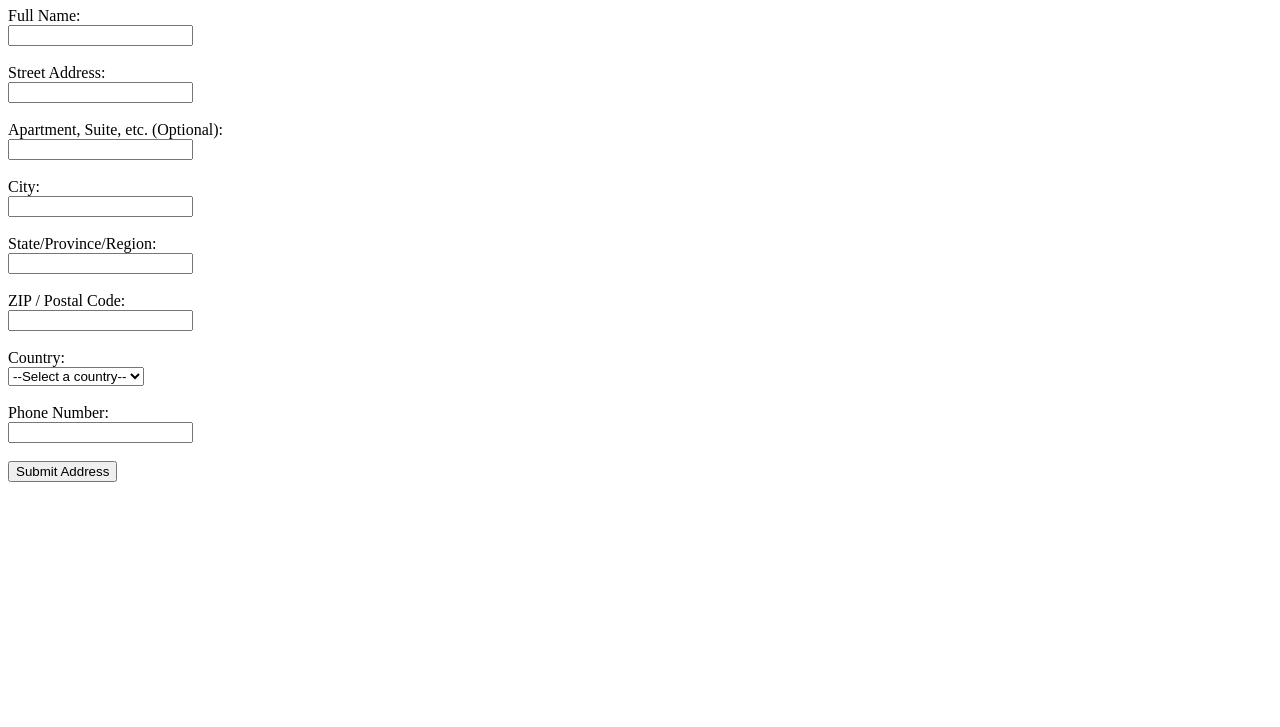
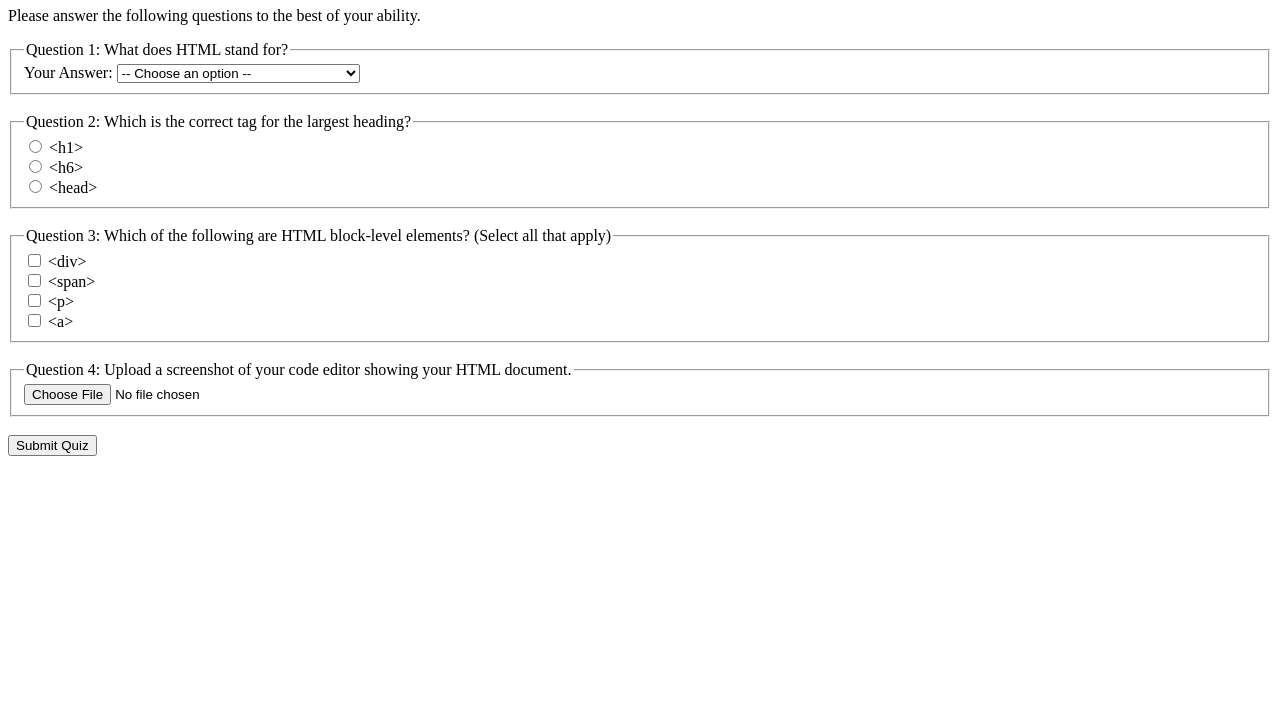
Before and after one commit to bilal-elamrani/BilalElamrani, a plain HTML site: page index.html in a window 1280 px wide. Shown: the part 73-800 px from the top of the page. Drawn offline with Linux system fonts and the light colour scheme.

Commit message:
Add files via upload

```diff
--- a/index.html
+++ b/index.html
@@ -1,54 +1,72 @@
 <!DOCTYPE html>
 <html>
 <head>
-    <title>Address Form</title>
+    <title>HTML Quiz</title>
 </head>
 <body>
 
-    <h1>Shipping Address</h1>
+    <h1>Basic HTML Quiz</h1>
+    <p>Please answer the following questions to the best of your ability.</p>
 
-    <form action="/submit-address" method="post">
+    <form action="/submit-quiz" method="post" enctype="multipart/form-data">
 
-        <!-- Full Name -->
-        <label for="full-name">Full Name:</label><br>
-        <input type="text" id="full-name" name="full_name" required><br><br>
+        <!-- Question 1: Select (Dropdown) -->
+        <fieldset>
+            <legend>Question 1: What does HTML stand for?</legend>
+            <label for="q1-answer">Your Answer:</label>
+            <select id="q1-answer" name="html_meaning" required>
+                <option value="">-- Choose an option --</option>
+                <option value="hyper_text_markup_language">Hyper Text Markup Language</option>
+                <option value="high_tech_modern_language">High Tech Modern Language</option>
+                <option value="home_tool_management_language">Home Tool Management Language</option>
+                <option value="hyperlink_and_text_markup_language">Hyperlink and Text Markup Language</option>
+            </select>
+        </fieldset>
 
-        <!-- Street Address Line 1 -->
-        <label for="address-1">Street Address:</label><br>
-        <input type="text" id="address-1" name="address_1" required><br><br>
+        <br>
 
-        <!-- Street Address Line 2 (Optional) -->
-        <label for="address-2">Apartment, Suite, etc. (Optional):</label><br>
-        <input type="text" id="address-2" name="address_2"><br><br>
+        <!-- Question 2: Radio Buttons -->
+        <fieldset>
+            <legend>Question 2: Which is the correct tag for the largest heading?</legend>
+            <input type="radio" id="h1_radio" name="heading_tag" value="h1" required>
+            <label for="h1_radio">&lt;h1&gt;</label><br>
 
-        <!-- City -->
-        <label for="city">City:</label><br>
-        <input type="text" id="city" name="city" required><br><br>
+            <input type="radio" id="h6_radio" name="heading_tag" value="h6">
+            <label for="h6_radio">&lt;h6&gt;</label><br>
 
-        <!-- State/Province/Region -->
-        <label for="state">State/Province/Region:</label><br>
-        <input type="text" id="state" name="state" required><br><br>
+            <input type="radio" id="head_radio" name="heading_tag" value="head">
+            <label for="head_radio">&lt;head&gt;</label>
+        </fieldset>
 
-        <!-- ZIP/Postal Code -->
-        <label for="zip">ZIP / Postal Code:</label><br>
-        <input type="text" id="zip" name="zip" required><br><br>
+        <br>
 
-        <!-- Country -->
-        <label for="country">Country:</label><br>
-        <select id="country" name="country" required>
-            <option value="">--Select a country--</option>
-            <option value="usa">United States</option>
-            <option value="can">Canada</option>
-            <option value="gbr">United Kingdom</option>
-            <option value="deu">Germany</option>
-        </select><br><br>
+        <!-- Question 3: Checkboxes -->
+        <fieldset>
+            <legend>Question 3: Which of the following are HTML block-level elements? (Select all that apply)</legend>
+            <input type="checkbox" id="div_checkbox" name="block_elements" value="div">
+            <label for="div_checkbox">&lt;div&gt;</label><br>
 
-        <!-- Phone Number -->
-        <label for="phone">Phone Number:</label><br>
-        <input type="tel" id="phone" name="phone"><br><br>
+            <input type="checkbox" id="span_checkbox" name="block_elements" value="span">
+            <label for="span_checkbox">&lt;span&gt;</label><br>
 
-        <!-- Submit Button -->
-        <input type="submit" value="Submit Address">
+            <input type="checkbox" id="p_checkbox" name="block_elements" value="p">
+            <label for="p_checkbox">&lt;p&gt;</label><br>
+
+            <input type="checkbox" id="a_checkbox" name="block_elements" value="a">
+            <label for="a_checkbox">&lt;a&gt;</label>
+        </fieldset>
+
+        <br>
+
+        <!-- Question 4: File Input -->
+        <fieldset>
+            <legend>Question 4: Upload a screenshot of your code editor showing your HTML document.</legend>
+            <input type="file" id="code_screenshot" name="code_screenshot" accept="image/*" required>
+        </fieldset>
+
+        <br>
+
+        <input type="submit" value="Submit Quiz">
 
     </form>
 
```
